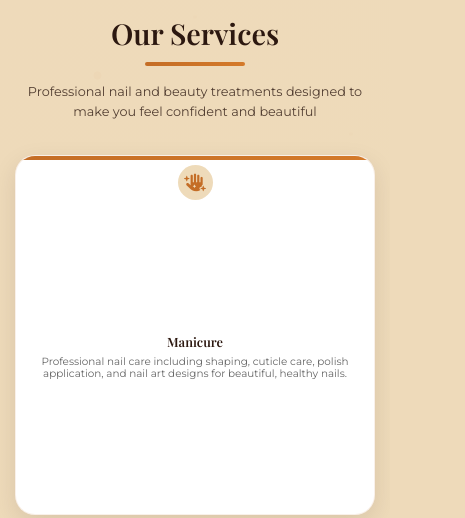
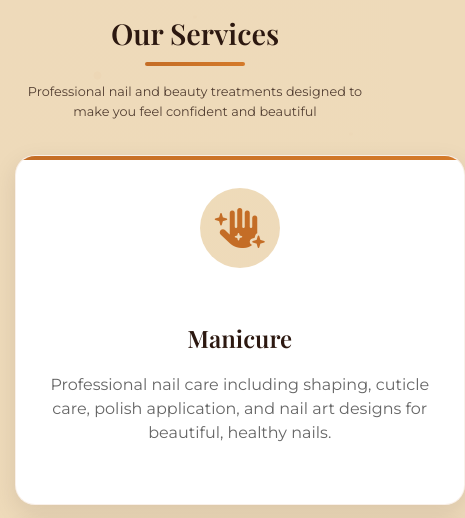
Before and after one commit to Michaeluwakz/REVIVE-STUDIO, a website: page Ndzz.html in a window 390 px wide. Shown: the part 673-1191 px from the top of the page, 465 px wide, since content can reach past the window. Drawn offline with nearby package versions, Linux system fonts and the light colour scheme.

Commit message:
Set service boxes to 450x350px for mobile display with larger icons and text

```diff
--- a/Ndzz.html
+++ b/Ndzz.html
@@ -556,19 +556,21 @@
             }
 
             .service-card {
-                min-height: 80px;
-                padding: 0.8rem 0.6rem;
+                width: 450px;
+                height: 350px;
+                padding: 2rem 1.5rem;
                 flex-direction: column;
                 align-items: center;
                 text-align: center;
+                margin: 0 auto;
             }
 
             .service-img {
-                width: 40px;
-                height: 40px;
-                font-size: 1.2rem;
+                width: 80px;
+                height: 80px;
+                font-size: 2.5rem;
                 flex-shrink: 0;
-                margin-bottom: 0.6rem;
+                margin-bottom: 1.5rem;
             }
 
             .service-content {
@@ -577,13 +579,13 @@
             }
 
             .service-content h3 {
-                font-size: 0.9rem;
-                margin-bottom: 0.4rem;
+                font-size: 1.5rem;
+                margin-bottom: 1rem;
             }
 
             .service-content p {
-                font-size: 0.7rem;
-                line-height: 1.2;
+                font-size: 1rem;
+                line-height: 1.5;
             }
 
             /* Mobile Booking Section - Smaller form */
@@ -757,18 +759,20 @@
             }
 
             .service-card {
-                min-height: 70px;
-                padding: 0.6rem 0.4rem;
+                width: 450px;
+                height: 350px;
+                padding: 2rem 1.5rem;
                 flex-direction: column;
                 align-items: center;
                 text-align: center;
+                margin: 0 auto;
             }
 
             .service-img {
-                width: 35px;
-                height: 35px;
-                font-size: 1.1rem;
-                margin-bottom: 0.4rem;
+                width: 80px;
+                height: 80px;
+                font-size: 2.5rem;
+                margin-bottom: 1.5rem;
                 flex-shrink: 0;
             }
 
@@ -778,13 +782,13 @@
             }
 
             .service-content h3 {
-                font-size: 0.8rem;
-                margin-bottom: 0.2rem;
+                font-size: 1.5rem;
+                margin-bottom: 1rem;
             }
 
             .service-content p {
-                font-size: 0.65rem;
-                line-height: 1.1;
+                font-size: 1rem;
+                line-height: 1.5;
             }
 
             /* Extra Small Mobile Booking */
@@ -904,28 +908,30 @@
             }
 
             .service-card {
-                min-height: 60px;
-                padding: 0.4rem 0.3rem;
+                width: 450px;
+                height: 350px;
+                padding: 2rem 1.5rem;
                 flex-direction: column;
                 align-items: center;
                 text-align: center;
+                margin: 0 auto;
             }
 
             .service-img {
-                width: 30px;
-                height: 30px;
-                font-size: 1rem;
-                margin-bottom: 0.3rem;
+                width: 80px;
+                height: 80px;
+                font-size: 2.5rem;
+                margin-bottom: 1.5rem;
             }
 
             .service-content h3 {
-                font-size: 0.7rem;
-                margin-bottom: 0.1rem;
+                font-size: 1.5rem;
+                margin-bottom: 1rem;
             }
 
             .service-content p {
-                font-size: 0.6rem;
-                line-height: 1.0;
+                font-size: 1rem;
+                line-height: 1.5;
             }
 
             .booking-form {
```
